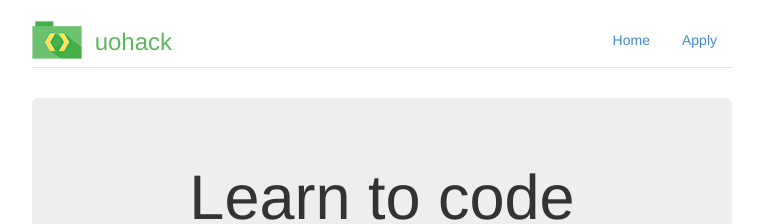
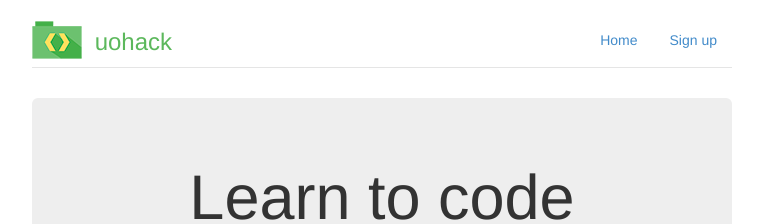
Before and after one commit to uohack/uohack.github.io, a Jekyll site: the page built from index.html, in a window 1280 px wide. Shown: the top 224 px of the page, without its empty margins (258-1021 px from the left). Built offline with Jekyll 4.4.1, drawn with Linux system fonts in a browser that asks for light colours.

Commit message:
switch to mailchimp signup form

```diff
--- a/_layouts/default.html
+++ b/_layouts/default.html
@@ -17,7 +17,7 @@
       <div class="header">
         <ul class="nav nav-pills pull-right">
           <li><a href="/">Home</a></li>
-          <li><a href="/apply/">Apply</a></li>
+          <li><a href="https://dailyemerald.us2.list-manage.com/subscribe?u=bc301242e4224997e2e590f38&id=6587765d11">Sign up</a></li>
         </ul>
 
           <h3 class="text-muted"><a href="/">
```
Also changed, not shown: _posts/20131016.jpg (added).
